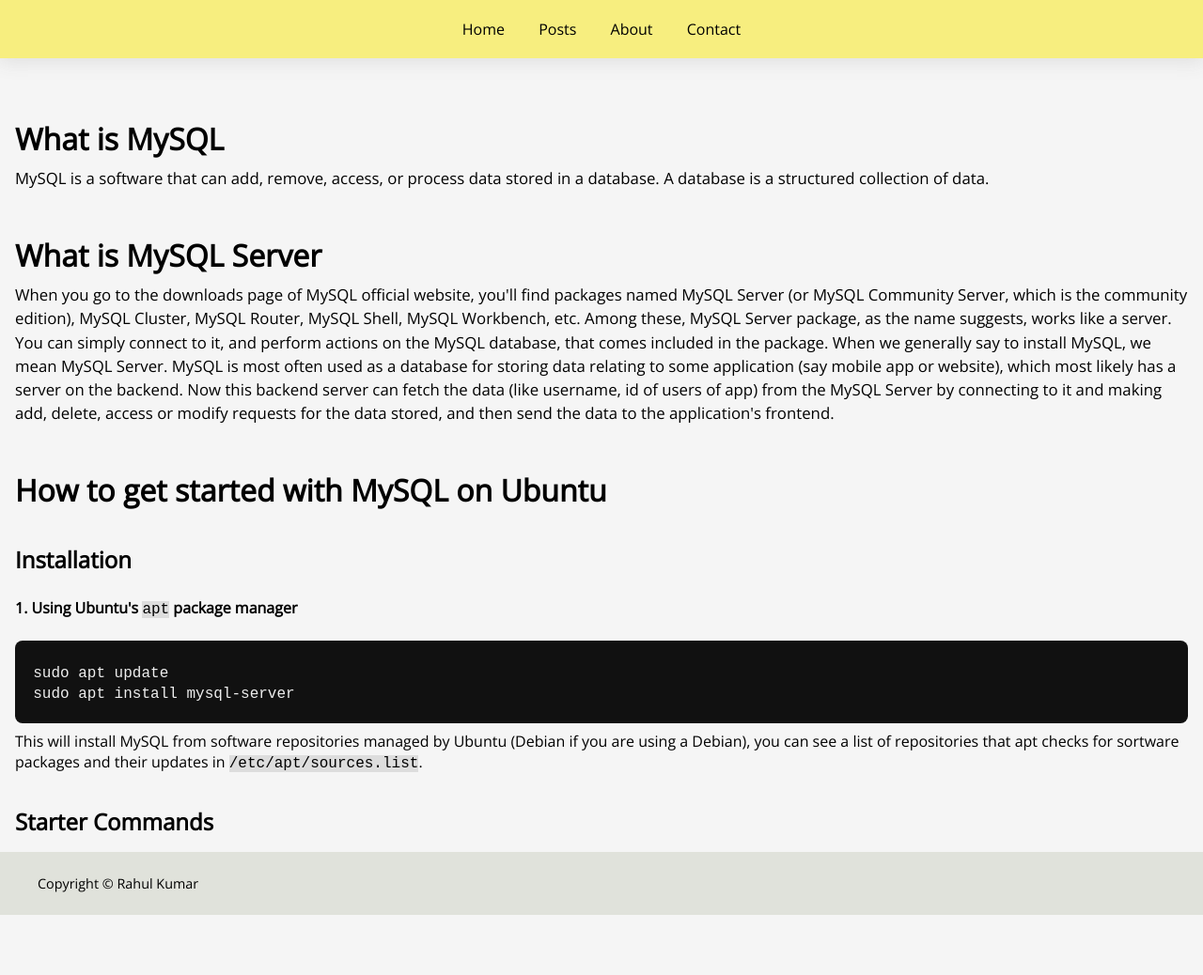
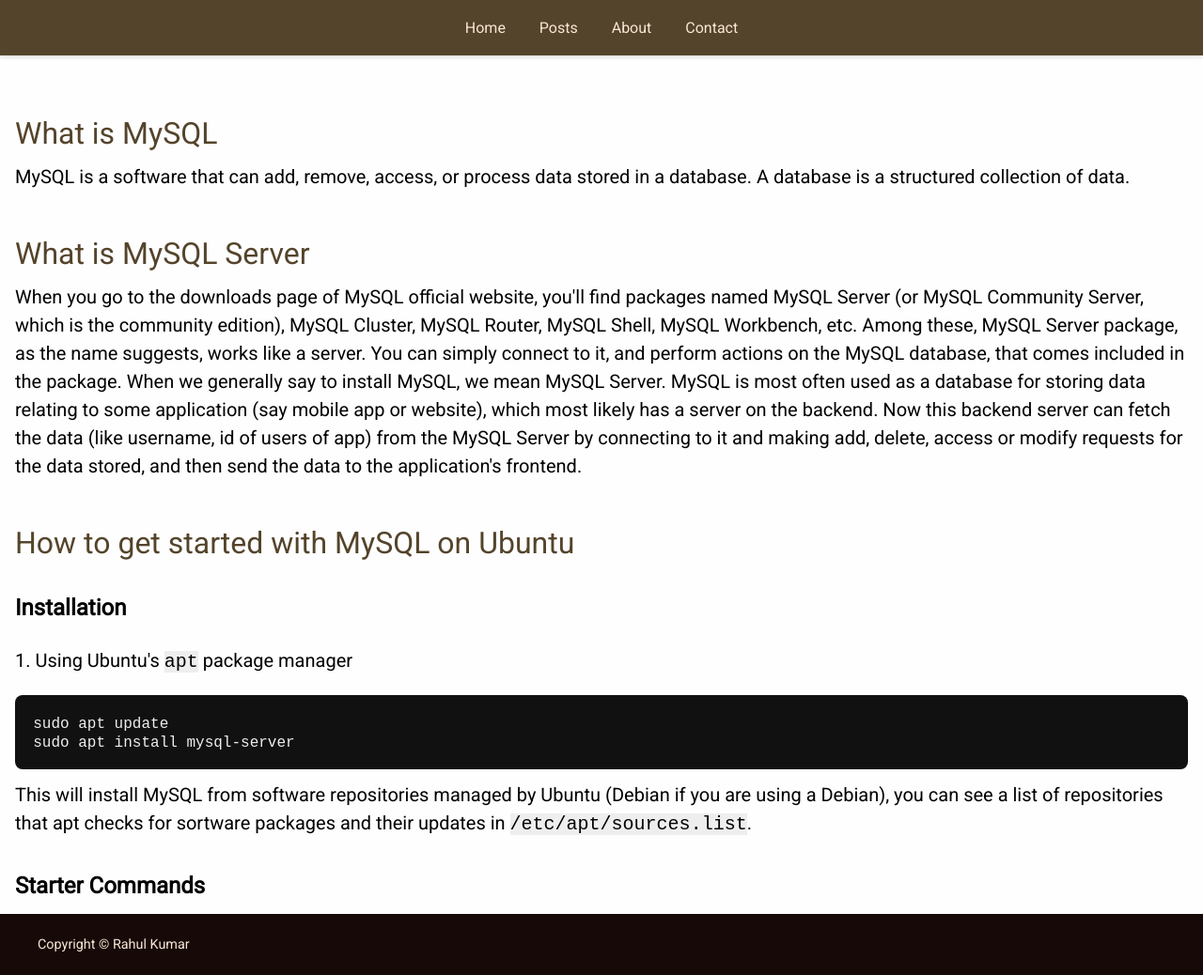
Before and after one commit to rahulzura/blog, a website: page public/mysql-in-ubuntu-linux.html in a window 1280 px wide. Shown: the whole page at 94% size. Before the commit the page ends 974 px from the top, so only its background shows below. Drawn offline with nearby package versions, Linux system fonts and the light colour scheme; files that its build step writes are made by us from their sources; files whose address does not match are found by name.

Commit message:
changed colors

```diff
--- a/cssandjs/css/style.css
+++ b/cssandjs/css/style.css
@@ -19,9 +19,10 @@
   --h1-size: var(--px-value-xx-large);
   --h2-size: var(--px-value-x-large);
   --h3-size: var(--px-value-large);
-  --h4-size: var(--px-value-medium);
+  --h4-size: var(--px-value-l-medium);
+  --content-p: var(--px-value-l-medium);
   --margin-top: 1.5em 0 0 0;
-  --margin-p: var(--px-value-small) 0;
+  --margin-p: var(--px-value-s-medium) 0;
 }
 
 /* Base */
@@ -31,8 +32,8 @@
   border: 0;
   outline: 0;
   font-size: 100%;
-  font-family: "Open Sans", "Helvetica", "Times New Roman", "Courier New",
-    Courier, "Arial", sans-serif;
+  font-family: "Roboto", "Times New Roman", "Helvetica", "Courier New", Courier,
+    "Arial", sans-serif;
   vertical-align: baseline;
   background: transparent;
   box-sizing: border-box;
@@ -51,15 +52,15 @@
 
 /* BEM */
 body {
-  background: #f5f5f5;
+  background: #fefefe;
 }
 
 /* Navigation */
 .nav {
-  background: var(--color-yellowish);
+  background: var(--color-light-brownish);
   text-align: center;
   padding: var(--px-value-l-medium) 0;
-  box-shadow: 0px 1px 20px 2px #ddd;
+  box-shadow: 0px 1px 4px 1px #ddd;
 }
 
 .nav__item,
@@ -70,7 +71,7 @@
 
 .nav__item a,
 .nav__item--selected a {
-  color: var(--color-crem);
+  color: var(--color-cream);
 }
 
 .nav__item--selected a {
@@ -83,6 +84,8 @@
 }
 
 .content__h2 {
+  color: var(--color-light-brownish);
+  font-weight: 100;
   font-size: var(--h2-size);
   margin: var(--margin-top);
 }
@@ -95,18 +98,19 @@
 .content__h4 {
   font-size: var(--h4-size);
   margin: var(--margin-top);
+  font-weight: 100;
 }
 
 .content__p {
   font-weight: 100;
-  font-size: 1.05em;
+  font-size: var(--content-p);
   line-height: 1.5em;
   margin: var(--margin-p);
 }
 
 .code {
   font-family: "Courier New", Courier, monospace;
-  background: #ddd;
+  background: #eee;
   font-weight: 100;
 }
 
@@ -123,7 +127,8 @@
 
 /* Footer */
 .footer {
-  background: var(--color-whitish);
+  background: var(--color-smoky-black);
+  color: var(--color-cream);
   padding: var(--px-value-large) var(--px-value-xx-large);
 }
 
--- a/public/mysql-in-ubuntu-linux.html
+++ b/public/mysql-in-ubuntu-linux.html
@@ -8,7 +8,7 @@
   <link rel="stylesheet" href="../css/style.css" />
   <script src="../js/script.js"></script>
   <link
-    href="https://fonts.googleapis.com/css?family=Open+Sans&display=swap"
+    href="https://fonts.googleapis.com/css?family=Roboto&display=swap"
     rel="stylesheet"
   />
 </head>
@@ -57,19 +57,21 @@
       1. Using Ubuntu's <code class="code">apt</code> package manager
     </h4>
 
-<pre class="pre">
+    <pre class="pre">
 <code class="code">
   sudo apt update
   sudo apt install mysql-server
 </code>
 </pre>
-    <p class="content__p"></p>
-      This will install MySQL from software repositories managed by Ubuntu (Debian if you are using a Debian), you can see a list of repositories that apt checks for sortware packages and their updates in <code class="code">/etc/apt/sources.list</code>.
+    <p class="content__p">
+      This will install MySQL from software repositories managed by Ubuntu
+      (Debian if you are using a Debian), you can see a list of repositories
+      that apt checks for sortware packages and their updates in
+      <code class="code">/etc/apt/sources.list</code>.
     </p>
   </li>
   <li class="content__li">
     <h3 class="content__h3">Starter Commands</h3>
-
   </li>
 </ul>
 </main><footer class="footer">
```
Also changed, not shown: 2 other files.
